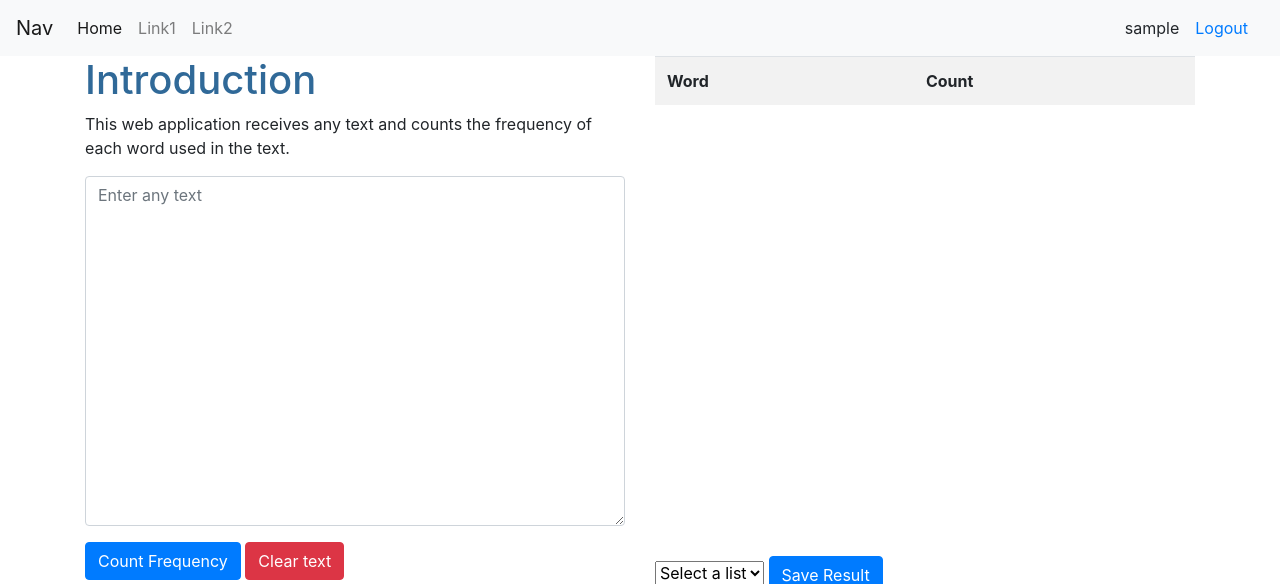
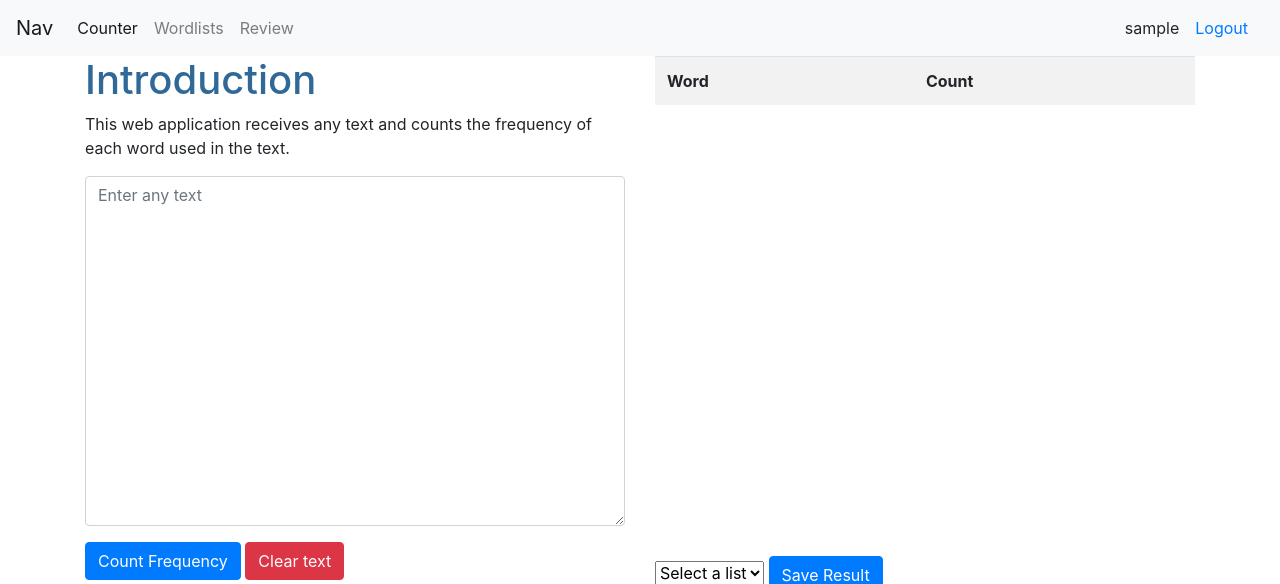
Before and after one commit to alexhyang/FE-portfolio-with-Django-Heroku, a Django app: page / in a window 1280 px wide. Shown: the top 584 px of the page. Run offline with Django 3.2, Linux system fonts and the light colour scheme; the visitor is signed in with stand-in values (Sample User, id 1); lists and menus that the app fills with data are empty; some libraries are stand-ins or nearby versions.

Commit message:
prepare settings.py and layout for database connection

```diff
--- a/SPA1_en_vocab_app/settings.py
+++ b/SPA1_en_vocab_app/settings.py
@@ -88,6 +88,7 @@ DATABASES = {
     }
 }
 
+AUTH_USER_MODEL = 'vocabulary.User'
 
 # Password validation
 # https://docs.djangoproject.com/en/3.1/ref/settings/#auth-password-validators
--- a/vocabulary/templates/vocabulary/layout.html
+++ b/vocabulary/templates/vocabulary/layout.html
@@ -19,18 +19,29 @@
             <div class="collapse navbar-collapse" id="navbarNav">
               <ul class="navbar-nav">
                 <li class="nav-item active">
-                  <a class="nav-link" href="{% url 'index' %}">Home</a>
+                  <a class="nav-link" href="{% url 'index' %}">Counter</a>
                 </li>
-                <li class="nav-item">
-                  <a class="nav-link" href="#">Link1</a>
-                </li>
-                <li class="nav-item">
-                  <a class="nav-link" href="#">Link2</a>
-                </li>
+                {% if user.is_authenticated %}
+                  <li class="nav-item">
+                    <a class="nav-link" href="{% url 'wordlists' %}">Wordlists</a>
+                  </li>
+                  <li class="nav-item">
+                    <a class="nav-link" href="#">Review</a>
+                  </li>
+                {% endif %}
               </ul>
             </div>
-            {% block login %}
-            {% endblock %}
+            {% if user.is_authenticated %}
+                {{ user.username }}
+                <a class="nav-link" href="{% url 'logout' %}">Logout</a>
+            {% else %}
+                <div>
+                    <a href="{% url 'login' %}">Login</a>
+                </div>
+                <div>
+                    <a href="{% url 'register' %}">Sign Up</a>
+                </div>
+            {% endif %}
         </nav>
         <div class="container">
             {% block body %}
@@ -38,5 +49,6 @@
         </div>
         <div class="footer">
           <div>© 2021 Alex Han Yang</div>
+        </div>
     </body>
 </html>
```
